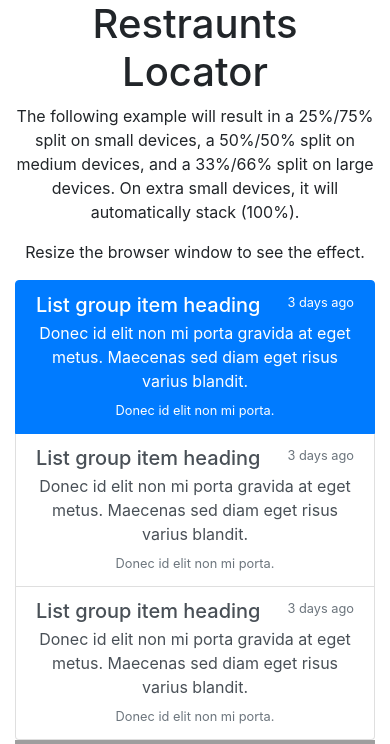
After one commit to Gautamaggrawal/Restraunts-finder, a Django app: template restosearch/templates/Map.html in a window 390 px wide. The commit adds this page. Shown: the top 744 px of the page. Run offline with Django 3.2, Linux system fonts and the light colour scheme; the template is opened without the code that fills it, so the values that code supplies are empty; parts of the project's set-up code (start-up, migrations or seed data) failed here and were passed over; some libraries are stand-ins or nearby versions; grey boxes are pictures that could not be loaded.

Commit message:
new page added

```diff
--- /dev/null
+++ b/restosearch/templates/Map.html
@@ -0,0 +1,99 @@
+<!DOCTYPE html>
+<html>
+<head>
+	   <!-- Required meta tags -->
+    <meta charset="utf-8">
+    <meta name="viewport" content="width=device-width, initial-scale=1, shrink-to-fit=no">
+
+    <!-- Bootstrap CSS -->
+    <link rel="stylesheet" href="https://maxcdn.bootstrapcdn.com/bootstrap/4.0.0/css/bootstrap.min.css" integrity="sha384-Gn5384xqQ1aoWXA+058RXPxPg6fy4IWvTNh0E263XmFcJlSAwiGgFAW/dAiS6JXm" crossorigin="anonymous">
+
+	<title></title>
+
+</head>
+<body>
+
+	<div class="container-fluid">
+  <center><h1>Restraunts Locator</h1>
+  <p>The following example will result in a 25%/75% split on small devices, a 50%/50% split on medium devices, and a 33%/66% split on large devices. On extra small devices, it will automatically stack (100%).</p>
+  <p>Resize the browser window to see the effect.</p>
+  <div class="row">
+    <div class="col-sm-3 col-md-6 col-lg-4">
+      <div class="list-group">
+  <a href="#" class="list-group-item list-group-item-action flex-column align-items-start active">
+    <div class="d-flex w-100 justify-content-between">
+      <h5 class="mb-1">List group item heading</h5>
+      <small>3 days ago</small>
+    </div>
+    <p class="mb-1">Donec id elit non mi porta gravida at eget metus. Maecenas sed diam eget risus varius blandit.</p>
+    <small>Donec id elit non mi porta.</small>
+  </a>
+  <a href="#" class="list-group-item list-group-item-action flex-column align-items-start">
+    <div class="d-flex w-100 justify-content-between">
+      <h5 class="mb-1">List group item heading</h5>
+      <small class="text-muted">3 days ago</small>
+    </div>
+    <p class="mb-1">Donec id elit non mi porta gravida at eget metus. Maecenas sed diam eget risus varius blandit.</p>
+    <small class="text-muted">Donec id elit non mi porta.</small>
+  </a>
+  <a href="#" class="list-group-item list-group-item-action flex-column align-items-start">
+    <div class="d-flex w-100 justify-content-between">
+      <h5 class="mb-1">List group item heading</h5>
+      <small class="text-muted">3 days ago</small>
+    </div>
+    <p class="mb-1">Donec id elit non mi porta gravida at eget metus. Maecenas sed diam eget risus varius blandit.</p>
+    <small class="text-muted">Donec id elit non mi porta.</small>
+  </a>
+</div>
+    </div>
+    <div class="col-sm-9 col-md-6 col-lg-8">
+<div id="googleMap" style="height:100%;width:100%"></div>
+    </div>
+  </div>
+</div>
+
+
+
+<script src="https://maps.googleapis.com/maps/api/js?key=AIzaSyAz0lOpBpL_AwqSHDVfPepRpaBG9-4u5Jg"></script>
+
+<script type="text/javascript">
+	var schools = [
+  ['sadfghj', 25.091225, 121.470677, 7],
+  ['asdfghj', 25.042971, 121.467114, 5],
+  ['chirayu ki maa ki ', 25.187315, 121.454549, 3],
+  ['c', 25.107698, 121.805046, 2],
+  ['h', 25.042856, 121.524409, 1],
+  ['o', 25.024435, 121.538972, 6]
+];
+
+var map = new google.maps.Map(document.getElementById('googleMap'), {
+  zoom: 11,
+  center: new google.maps.LatLng(25.08, 121.6),
+  mapTypeId: google.maps.MapTypeId.ROADMAP
+});
+
+var infowindow = new google.maps.InfoWindow();
+
+var marker, i;
+var markers = [];
+
+for (i = 0; i < schools.length; i++) {
+  marker = new google.maps.Marker({
+    position: new google.maps.LatLng(schools[i][1], schools[i][2]),
+    map: map
+  });
+
+  markers.push(marker);
+
+  google.maps.event.addListener(marker, 'mouseover', (function(marker, i) {
+    return function() {
+      infowindow.setContent(schools[i][0]);
+      infowindow.open(map, marker);
+    }
+  })(marker, i));
+}
+
+// source from https://jsfiddle.net/6tyavn93/
+</script>
+</body>
+</html>
--- a/restosearch/utils.py
+++ b/restosearch/utils.py
@@ -89,9 +89,9 @@ class GetRestos:
         # print(restos)
         lst.append(restos)
         for i in restos:
-            print(i)
-            print(i['name'])
-            print(i['formatted_address'])
+            # print(i)
+            # print(i['name'])
+            # print(i['formatted_address'])
             print(i['geometry']['location'])
         return lst
 
--- a/restosearch/views.py
+++ b/restosearch/views.py
@@ -123,7 +123,7 @@ class SearchRestosView(APIView):
                 # print(city)
                 flag='google'
                 data=GetRestos.searchgoogleapi(city)
-                print(data)
+                # print(data)
             # print(data)
             return Response({"data":data,"flag":flag},status=200)
         else:
```
Also changed, not shown: restosearch/templates/index.html (+5 -4 lines).
